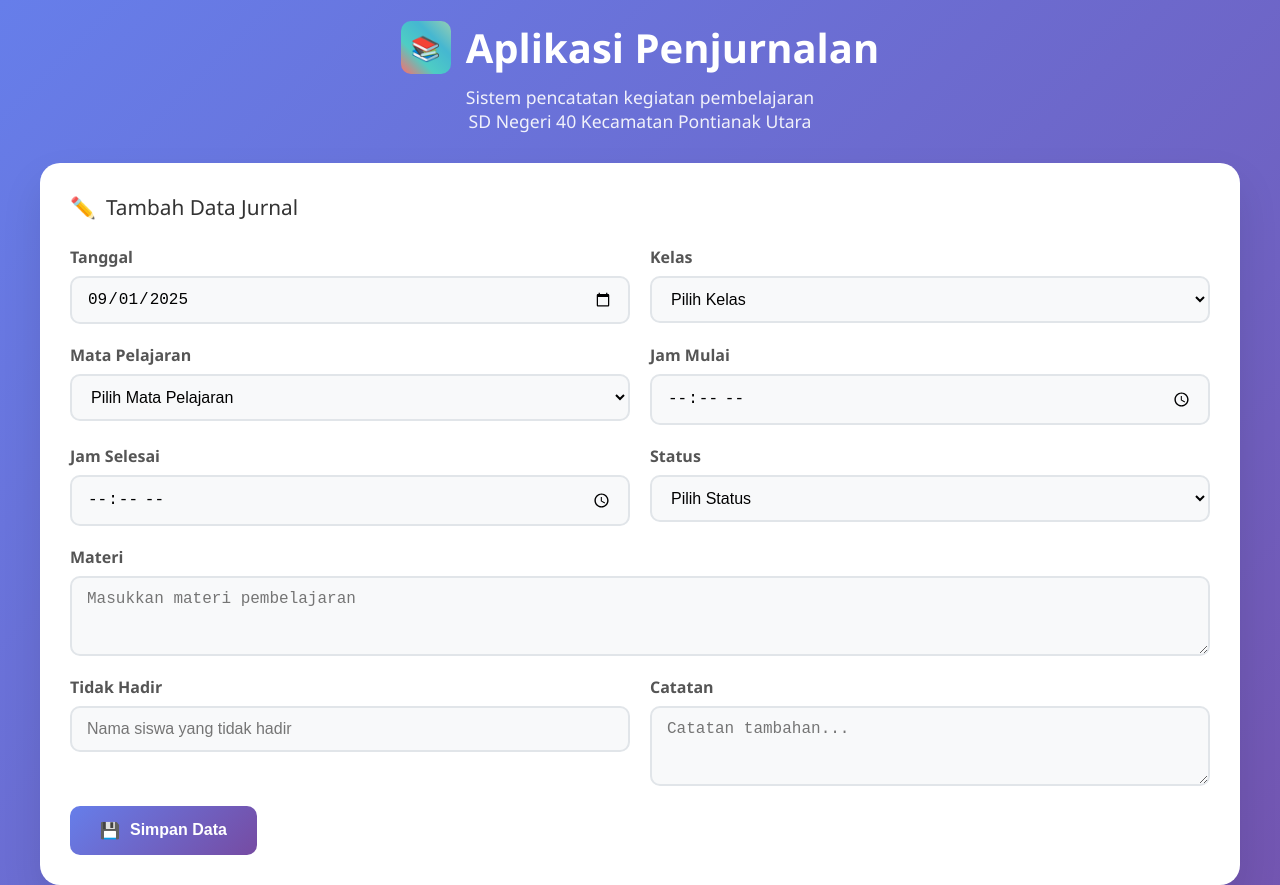
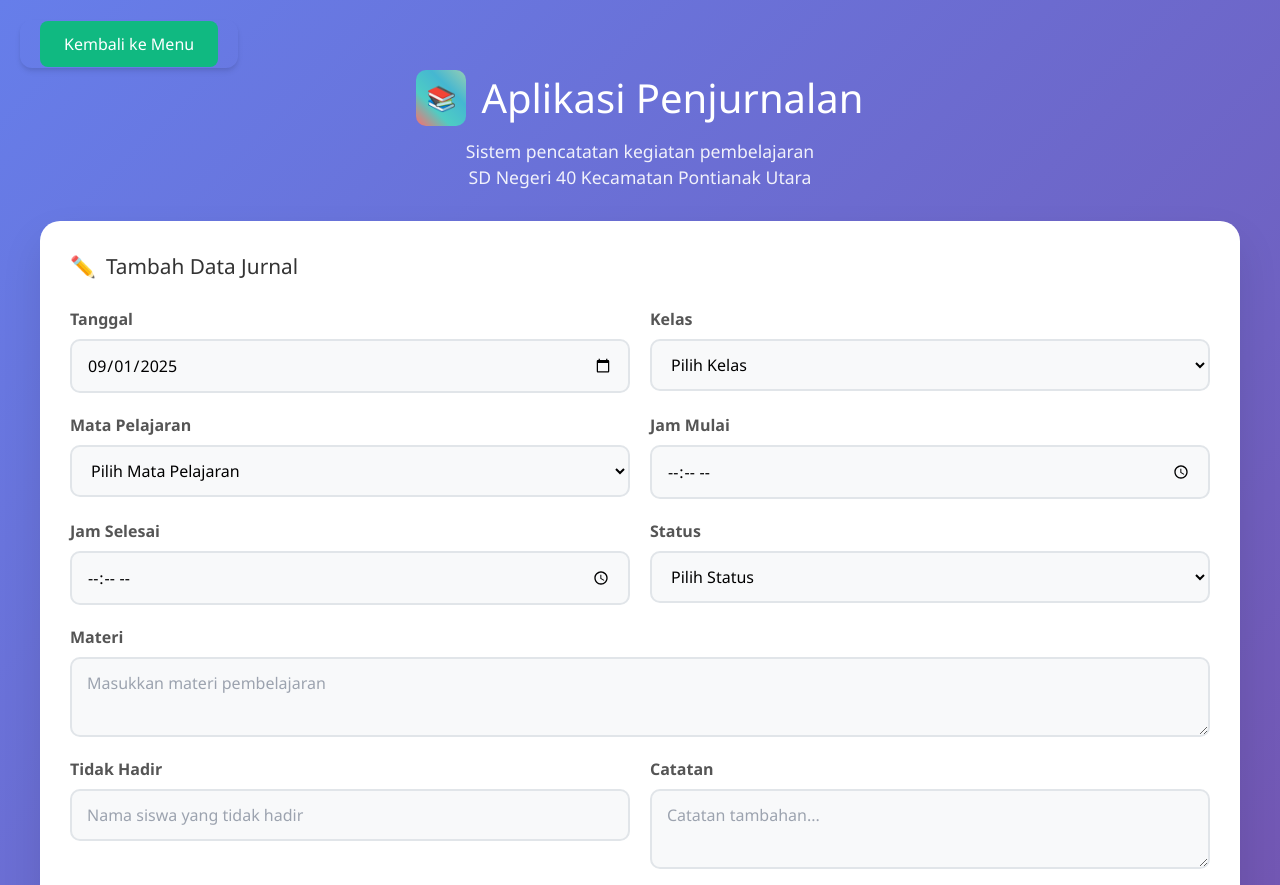
Before and after one commit to cepoyanoh/simsd40utara, a plain HTML site: page jurnal_guru.html in a window 1280 px wide. Shown: the top 885 px of the page. Drawn offline with nearby package versions, Linux system fonts and the light colour scheme; no server answers.

Commit message:
Update jurnal_guru.html

```diff
--- a/jurnal_guru.html
+++ b/jurnal_guru.html
@@ -5,6 +5,7 @@
     <meta name="viewport" content="width=device-width, initial-scale=1.0">
     <title>Aplikasi Penjurnalan</title>
     <script src="https://cdnjs.cloudflare.com/ajax/libs/xlsx/0.18.5/xlsx.full.min.js"></script>
+	<link href="https://cdn.jsdelivr.net/npm/tailwindcss@2.2.19/dist/tailwind.min.css" rel="stylesheet">
     <style>
         /* CSS Anda sudah sangat baik, tidak ada perubahan signifikan di sini */
         * {
@@ -405,6 +406,11 @@
     </style>
 </head>
 <body>
+	<div class="inline-block cursor-pointer items-center justify-center rounded-xl border-[1.58px] border-zinc-600 bg-zinc-950 px-5 py-3 font-medium text-slate-200 shadow-md transition-all duration-300 hover:[transform:translateY(-.335rem)] hover:shadow-xl">
+            <a href="index.html" class="bg-green-500 text-white px-6 py-3 rounded-lg hover:bg-green-600 transition duration-300">
+                Kembali ke Menu
+            </a>
+	</div>
     <div class="container">
         <header class="header">
             <h1>
```
